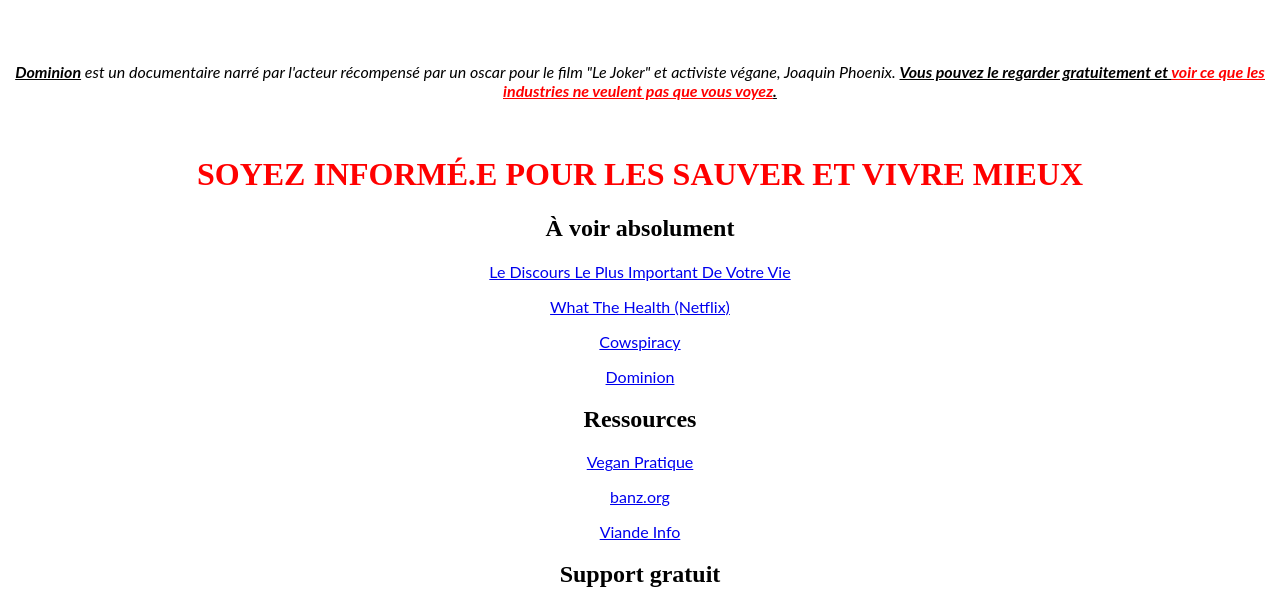
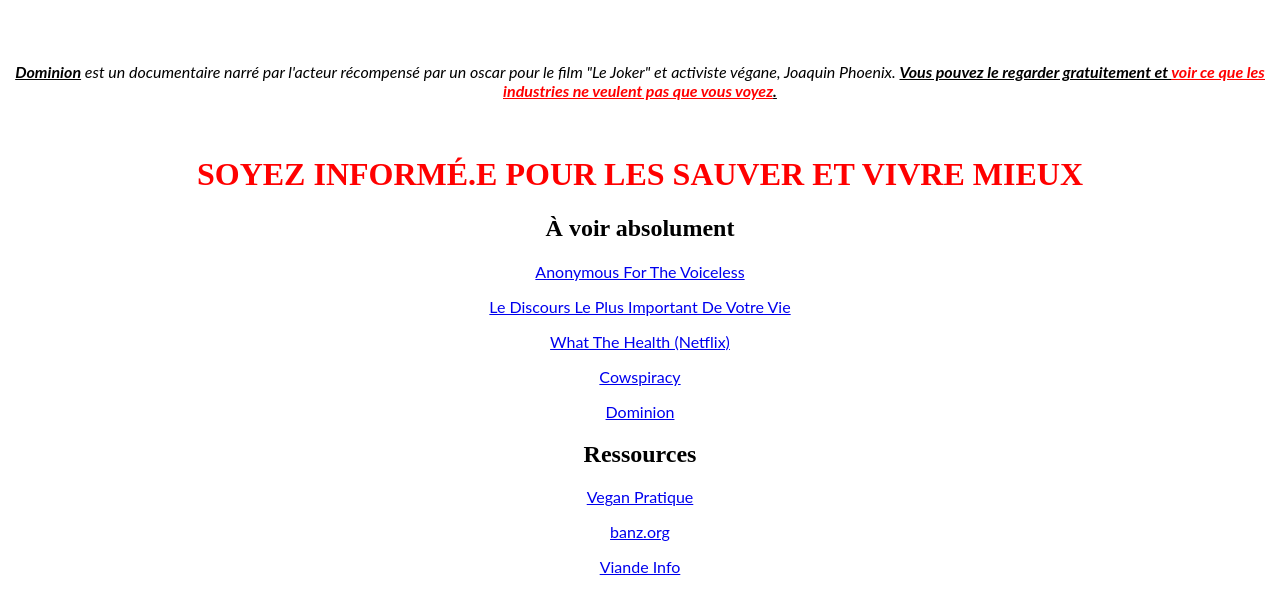
Before and after one commit to AV-Montreal/AV-Montreal.github.io, a plain HTML site: page french_index.html in a window 1280 px wide. Shown: the part 829-1422 px from the top of the page. Drawn offline with Linux system fonts and the light colour scheme.

Commit message:
Adding link to AV site in FR version

```diff
--- a/french_index.html
+++ b/french_index.html
@@ -111,6 +111,7 @@
 <p style="text-align: center;">&nbsp;</p>
 <h1 style="text-align: center;"><span style="color: #ff0000;">SOYEZ INFORMÉ.E POUR LES SAUVER ET VIVRE MIEUX</span></h1>
 <h2 style="text-align: center;">À voir absolument</h2>
+<p style="text-align: center;"><a href="https://www.anonymousforthevoiceless.org/">Anonymous For The Voiceless</a></p>
 <p style="text-align: center;"><a href="https://youtu.be/Z3u7hXpOm58" target="_blank" rel="noopener">Le Discours Le Plus Important De Votre Vie</a></p>
 <p style="text-align: center;"><a href="https://www.netflix.com/ca/title/80174177">What The Health (Netflix)</a></p>
 <p style="text-align: center;"><a href="https://youtu.be/kxMBrqDvFhE">Cowspiracy</a></p>
```
